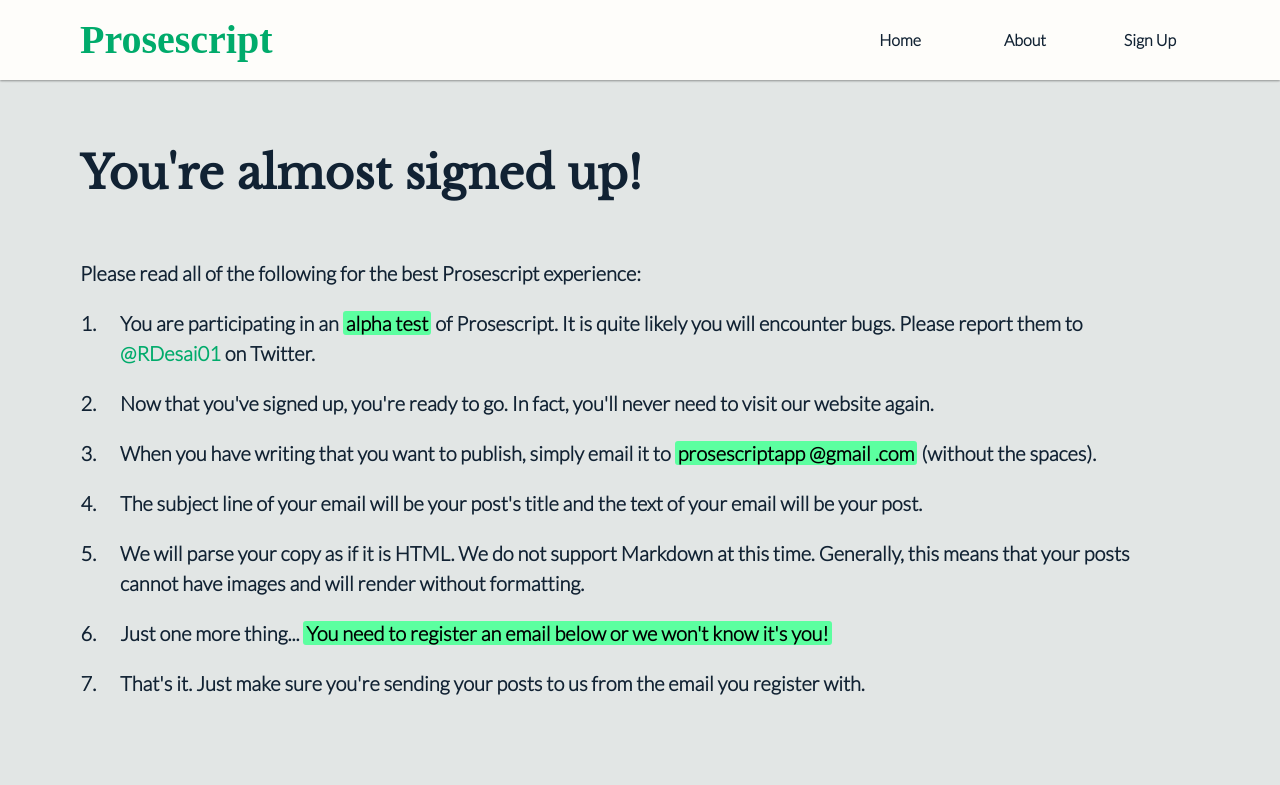
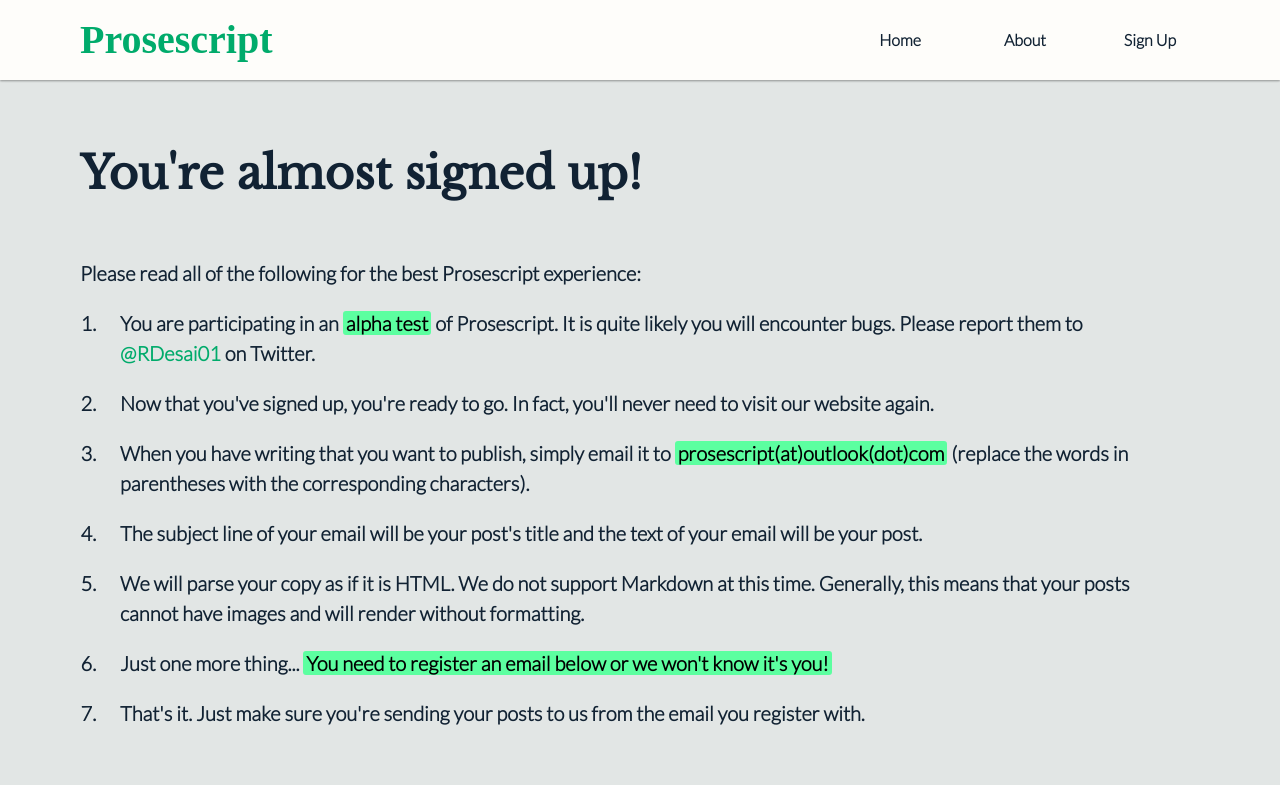
Before and after one commit to rd825/Prosescript, a React (Create React App) app in the folder client/: page /callback in a window 1280 px wide. Shown: the top 785 px of the page. Built offline with nearby package versions, Linux system fonts and the light colour scheme; a web font is replaced by a local one.

Commit message:
Updated prosescript email

```diff
--- a/client/src/components/Callback.js
+++ b/client/src/components/Callback.js
@@ -117,7 +117,7 @@
 
               <li>
                 When you have writing that you want to publish, simply email it
-                to <mark>prosescriptapp @gmail .com</mark> (without the spaces).
+                to <mark>prosescript(at)outlook(dot)com</mark> (replace the words in parentheses with the corresponding characters).
               </li>
 
               <li>
```
